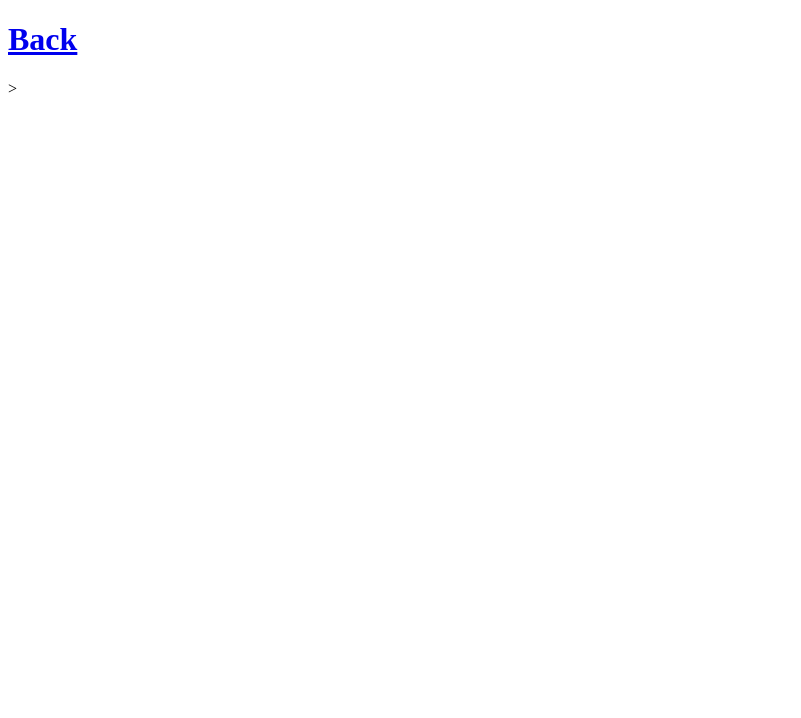
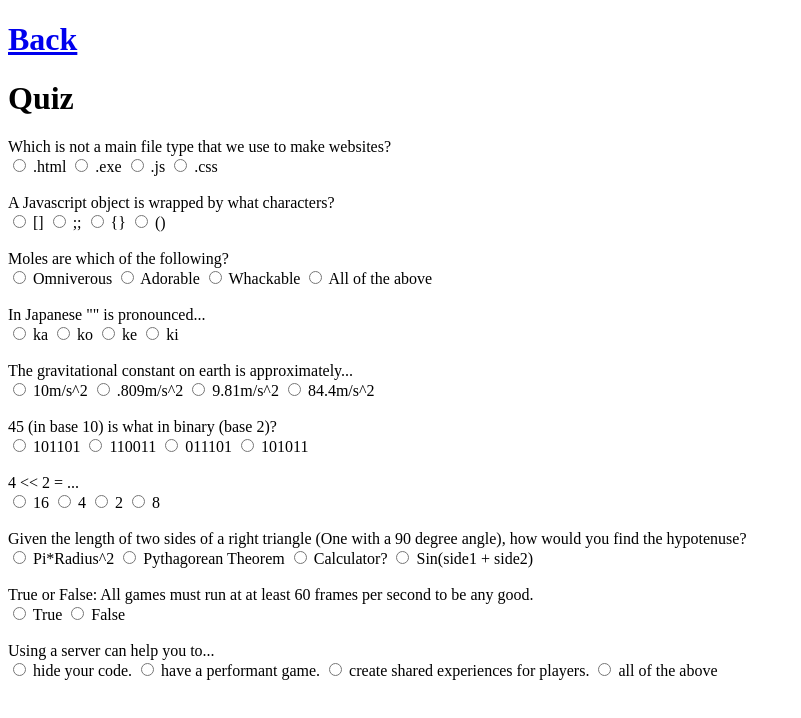
Before and after one commit to YumonWilliams/TWGDCookbook, a plain HTML site: page Quiz/quiz.html in a window 1280 px wide. Shown: the whole page, without its empty margins (0-801 px from the left). Drawn offline with Linux system fonts and the light colour scheme.

Commit message:
Add all of the questions and asnwers

```diff
--- /dev/null
+++ b/Quiz/css/main.css
@@ -0,0 +1,3 @@
+/* body {
+    background-color: black;
+} */
--- a/Quiz/quiz.html
+++ b/Quiz/quiz.html
@@ -4,12 +4,135 @@
     <meta charset="UTF-8">
     <meta name="viewport" content="width=device-width, initial-scale=1.0">
     <title>TWGDCookbook - Quiz</title>
+    <link rel="stylesheet" type="text/css" href="./css/main.css">
 </head>
 <body>
     <div>
         <a href="../index.html">
             <h1>Back</h1>
-        </a>>
+        </a>
+    </div>
+
+    <div>
+    <h1>Quiz</h1>
+    <div id="quiz">
+        <div id="question1">
+             <div class="question">Which is not a main file type that we use to make websites?</div>
+                <input type="radio" name="question1" value="a"/>
+                <label>.html</label>
+                <input type="radio" name="question1" value="b"/>
+                <label>.exe</label>
+                <input type="radio" name="question1" value="c"/>
+                <label>.js</label>
+                <input type="radio" name="question1" value="d"/>
+                <label>.css</label>
+        </div>
+        <br />
+        <div id="question2">
+            <div class="question">A Javascript object is wrapped by what characters?</div>
+                <input type="radio" name="question2" value="a"/>
+                <label>[]</label>
+                <input type="radio" name="question2" value="b"/>
+                <label>;;</label>
+                <input type="radio" name="question2" value="c"/>
+                <label>{}</label>
+                <input type="radio" name="question2" value="d"/>
+                <label>()</label>
+        </div>
+        <br />
+        <div id="question3">
+            <div class="question">Moles are which of the following?</div>
+                <input type="radio" name="question3" value="a"/>
+                <label>Omniverous</label>
+                <input type="radio" name="question3" value="b"/>
+                <label>Adorable</label>
+                <input type="radio" name="question3" value="c"/>
+                <label>Whackable</label>
+                <input type="radio" name="question3" value="d"/>
+                <label>All of the above</label>
+        </div>
+        <br />
+        <div id="question4">
+            <div class="question">In Japanese "" is pronounced...</div>
+            <input type="radio" name="question4" value="a"/>
+            <label>ka</label>
+            <input type="radio" name="question4" value="b"/>
+            <label>ko</label>
+            <input type="radio" name="question4" value="c"/>
+            <label>ke</label>
+            <input type="radio" name="question4" value="d"/>
+            <label>ki</label>
+        </div>
+        <br />
+        <div id="question5">
+            <div class="question">The gravitational constant on earth is approximately...</div>
+            <input type="radio" name="question5" value="a"/>
+            <label>10m/s^2</label>
+            <input type="radio" name="question5" value="b"/>
+            <label>.809m/s^2</label>
+            <input type="radio" name="question5" value="c"/>
+            <label>9.81m/s^2</label>
+            <input type="radio" name="question5" value="d"/>
+            <label>84.4m/s^2</label>
+        </div>
+        <br />
+        <div id="question6">
+            <div class="question">45 (in base 10) is what in binary (base 2)?</div>
+            <input type="radio" name="question6" value="a"/>
+            <label>101101</label>
+            <input type="radio" name="question6" value="b"/>
+            <label>110011</label>
+            <input type="radio" name="question6" value="c"/>
+            <label>011101</label>
+            <input type="radio" name="question6" value="d"/>
+            <label>101011</label>
+        </div>
+        <br />
+        <div id="question7">
+            <div class="question">4 << 2 = ...</div>
+            <input type="radio" name="question7" value="a"/>
+            <label>16</label>
+            <input type="radio" name="question7" value="b"/>
+            <label>4</label>
+            <input type="radio" name="question7" value="c"/>
+            <label>2</label>
+            <input type="radio" name="question7" value="d"/>
+            <label>8</label>
+        </div>
+        <br />
+        <div id="question8">
+            <div class="question">Given the length of two sides of a right triangle (One with a 90 degree angle), how would you find the hypotenuse?</div>
+            <input type="radio" name="question8" value="a"/>
+            <label>Pi*Radius^2</label>
+            <input type="radio" name="question8" value="b"/>
+            <label>Pythagorean Theorem</label>
+            <input type="radio" name="question8" value="c"/>
+            <label>Calculator?</label>
+            <input type="radio" name="question8" value="d"/>
+            <label>Sin(side1 + side2)</label>
+        </div>
+        <br />
+        <div id="question9">
+            <div class="question">True or False: All games must run at at least 60 frames per second to be any good.</div>
+            <input type="radio" name="question9" value="a"/>
+            <label>True</label>
+            <input type="radio" name="question9" value="b"/>
+            <label>False</label>
+        </div>
+        <br />
+        <div id="question10">
+            <div class="question">Using a server can help you to...</div>
+            <input type="radio" name="question10" value="a"/>
+            <label>hide your code.</label>
+            <input type="radio" name="question10" value="b"/>
+            <label>have a performant game.</label>
+            <input type="radio" name="question10" value="c"/>
+            <label>create shared experiences for players.</label>
+            <input type="radio" name="question10" value="d"/>
+            <label>all of the above</label>
+        </div>
+
+    </div>
     </div>
 </body>
 </html>
```
